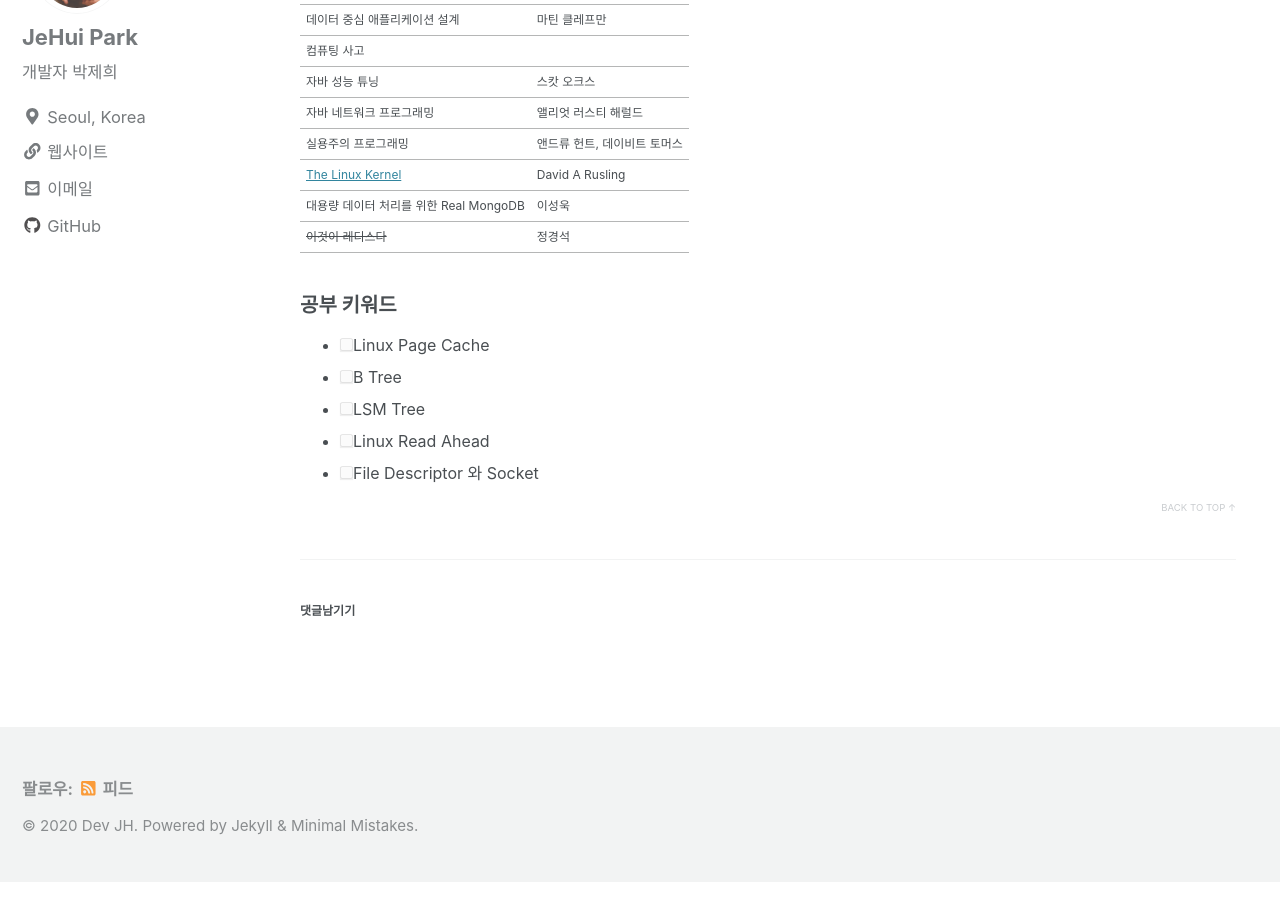
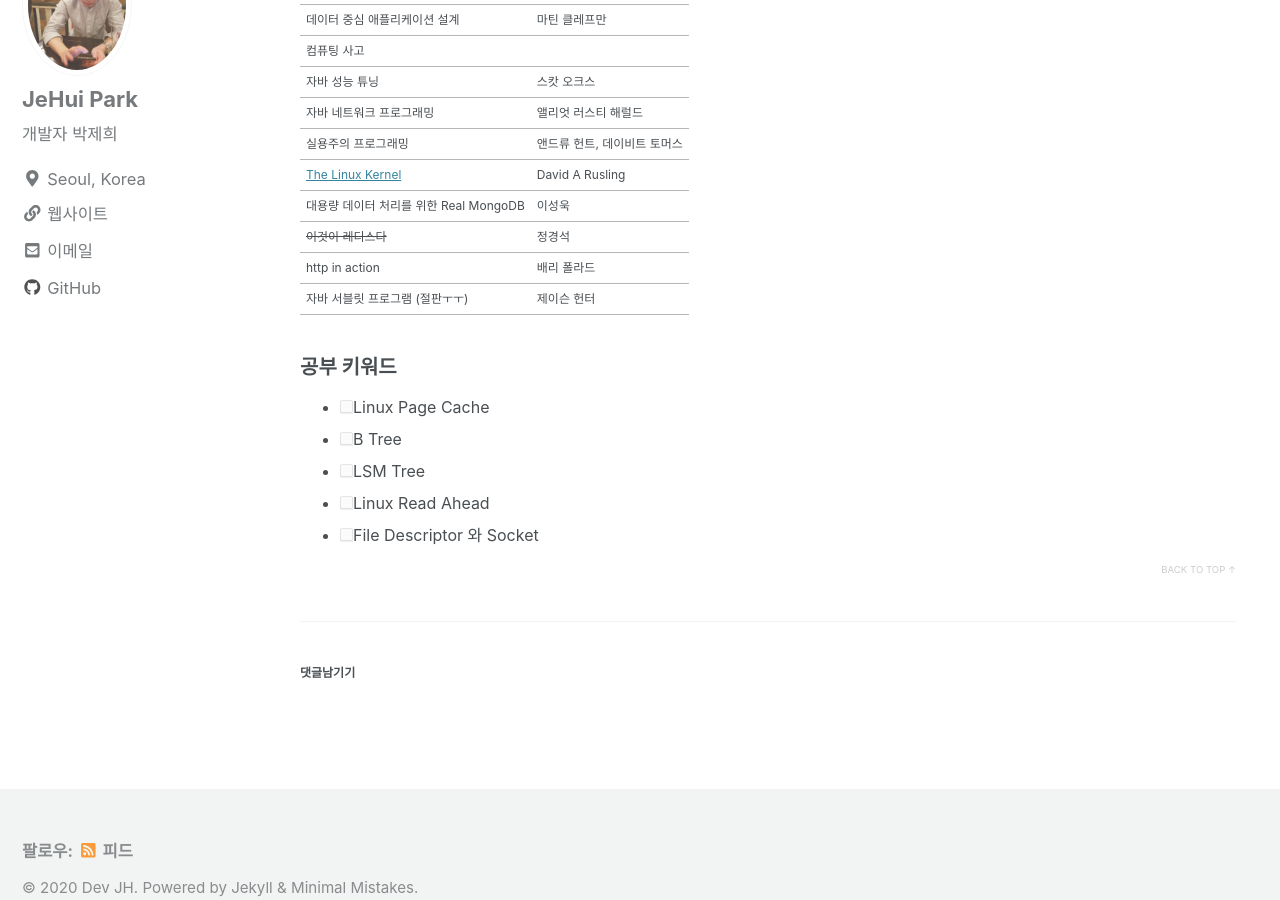
Before and after one commit to JeHuiPark/JeHuiPark.github.io, a Jekyll site: the page built from _posts/2019-06-16-study-todo-list.md, in a window 1280 px wide and 900 px high, scrolled down 541 px. Built offline with Jekyll 4.4.1, drawn with Linux system fonts in a browser that asks for light colours; nearby versions of some CDN libraries; comment, search, counter and statistics services are not loaded.

Commit message:
Update 2019-06-16-study-todo-list.md

```diff
--- a/_posts/2019-06-16-study-todo-list.md
+++ b/_posts/2019-06-16-study-todo-list.md
@@ -34,6 +34,8 @@
 [The Linux Kernel](http://wiki.kldp.org/Translations/html/The_Linux_Kernel-KLDP/tlkindex.html) | David A Rusling
 대용량 데이터 처리를 위한 Real MongoDB | 이성욱
 ~~이것이 레디스다~~ | 정경석
+http in action | 배리 폴라드
+자바 서블릿 프로그램 (절판ㅜㅜ)| 제이슨 헌터
 
 
 ## 공부 키워드
```
